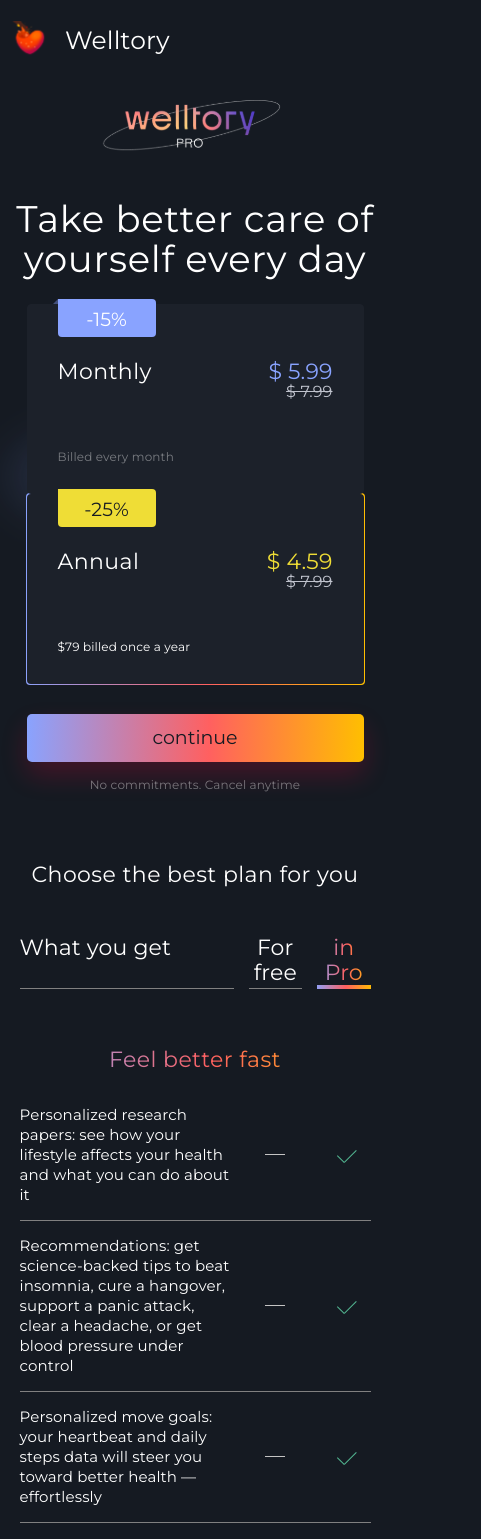
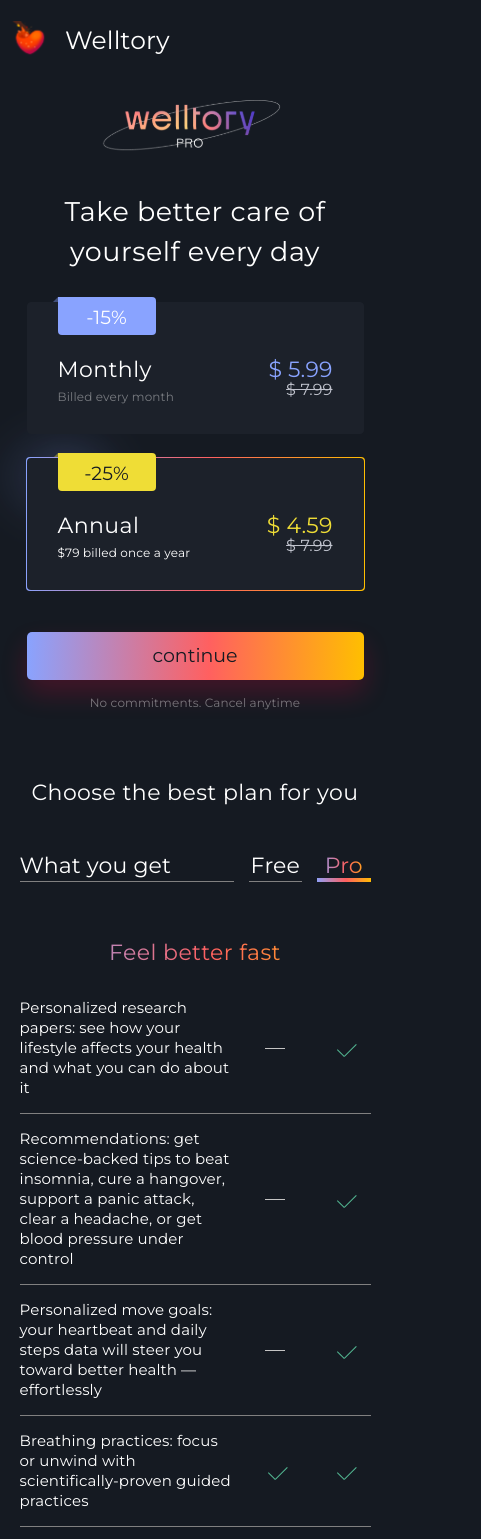
Before and after one commit to ValeriyaKozlova/welltory-test-task, a React (Create React App) app: page / in a window 390 px wide. Shown: the top 1539 px of the page, 481 px wide, since content can reach past the window. Built offline with nearby package versions, Linux system fonts and the light colour scheme; the HTML template or start-up script is replaced by a standard one.

Commit message:
footer changed for mobile and tablet versions, h1, subscription cards changed for mobile

```diff
--- a/src/components/SubscriptionsInfoSection.js
+++ b/src/components/SubscriptionsInfoSection.js
@@ -11,8 +11,10 @@
       <div className="info-wrapper">
         <div className="grid-container header-info">
           <p>What you get</p>
-          <p>For free</p>
-          <p className="pro">in Pro</p>
+          <p className="d-s-none">For free</p>
+          <p className="d-md-none">Free</p>
+          <p className="pro d-md-none">Pro</p>
+          <p className="pro d-s-none">in Pro</p>
         </div>
         {points.map(point => {
           return <SubscriptionInfo key={point._id} point={point} />
--- a/src/styles/components/_button.scss
+++ b/src/styles/components/_button.scss
@@ -23,3 +23,10 @@
     color: $ink-color;
   }
 }
+
+@media screen and (max-width: 767px) {
+  button {
+    margin-right: 0;
+    margin-left: 0;
+  }
+}
--- a/src/styles/components/_footer.scss
+++ b/src/styles/components/_footer.scss
@@ -63,3 +63,46 @@
     }
   }
 }
+
+@media screen and (max-width: 992px) {
+  .footer {
+    display: flex;
+    justify-content: space-between;
+    flex-direction: column;
+    nav {
+      a {
+        color: $font-color;
+        text-decoration: none;
+        transition: all 0.2s;
+        padding: 5px 15px;
+        opacity: 0.4;
+        &:first-child {
+          border-right: 1px solid $font-color;
+        }
+        &:hover {
+          color: transparent;
+          background-clip: text;
+          background-image: $gradient;
+          opacity: 1;
+          &:first-child {
+            border-right: 1px solid rgba(255, 255, 255, 0.4);
+          }
+        }
+      }
+    }
+    ul,
+    .footer-download,
+    .footer-social {
+      display: flex;
+      align-items: center;
+    }
+    .footer-download,
+    .footer-social {
+      flex-direction: column;
+      margin: 30px 0;
+      ul {
+        padding-left: 0;
+      }
+    }
+  }
+}
--- a/src/styles/components/_subscriptions.scss
+++ b/src/styles/components/_subscriptions.scss
@@ -106,9 +106,8 @@
     flex-direction: column;
     align-items: center;
     .subscription_card {
-      display: flex;
-      flex-direction: column;
-      justify-content: space-between;
+      height: 132px;
+      margin: 12px 0;
     }
   }
 }
--- a/src/styles/components/_subscriptionsInfo.scss
+++ b/src/styles/components/_subscriptionsInfo.scss
@@ -35,6 +35,9 @@
             border-color: $gradient;
             border-image: $gradient;
             border-image-slice: 1;
+          }
+          &.d-md-none {
+            display: none;
           }
         }
       }
@@ -102,6 +105,16 @@
             text-align: left;
           }
         }
+        &.header-info {
+          p {
+            &.d-md-none {
+              display: block;
+            }
+            &.d-s-none {
+              display: none;
+            }
+          }
+        }
       }
     }
   }
--- a/src/styles/global.scss
+++ b/src/styles/global.scss
@@ -54,6 +54,13 @@
   margin: auto;
   padding: 0 10px;
 }
+
+@media screen and (max-width: 767px) {
+  h1 {
+    font-size: 27px;
+  }
+}
+
 @import './components/_button';
 @import './components/_header';
 @import './components/_footer';
```
